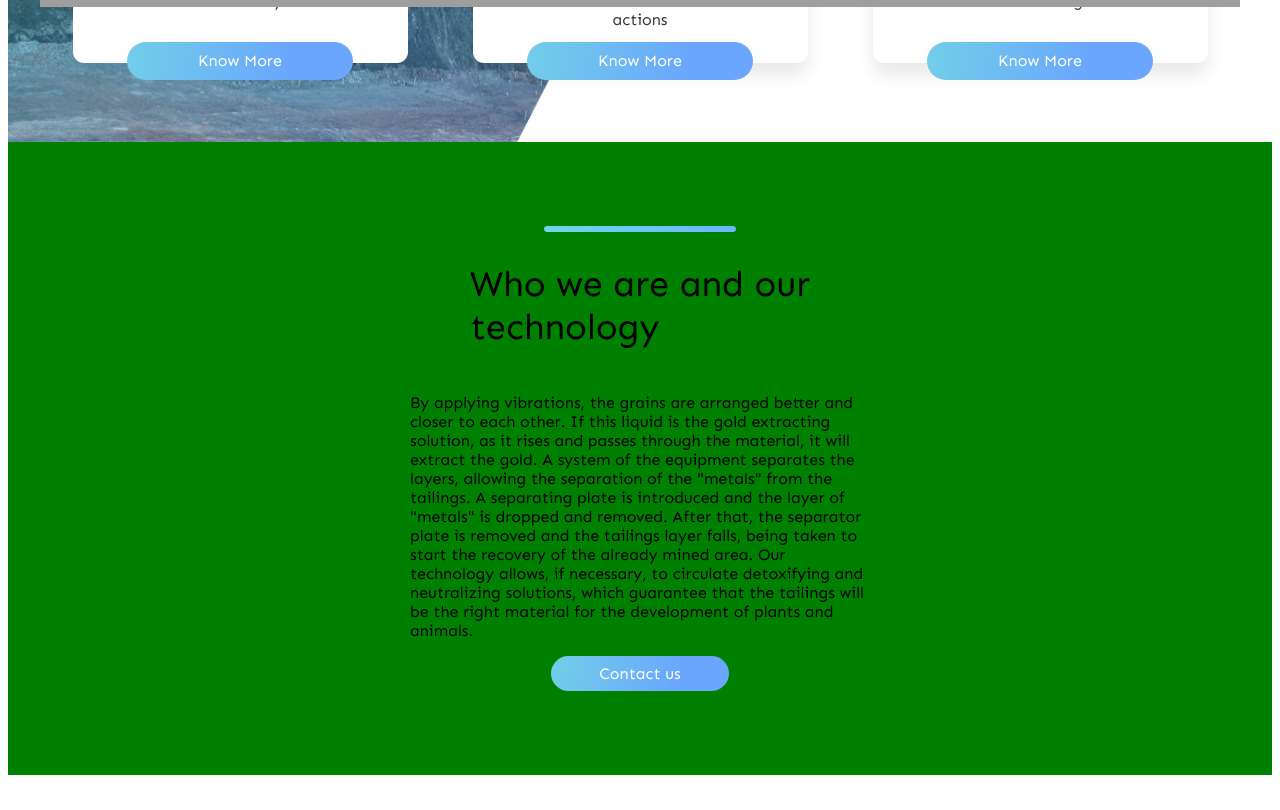
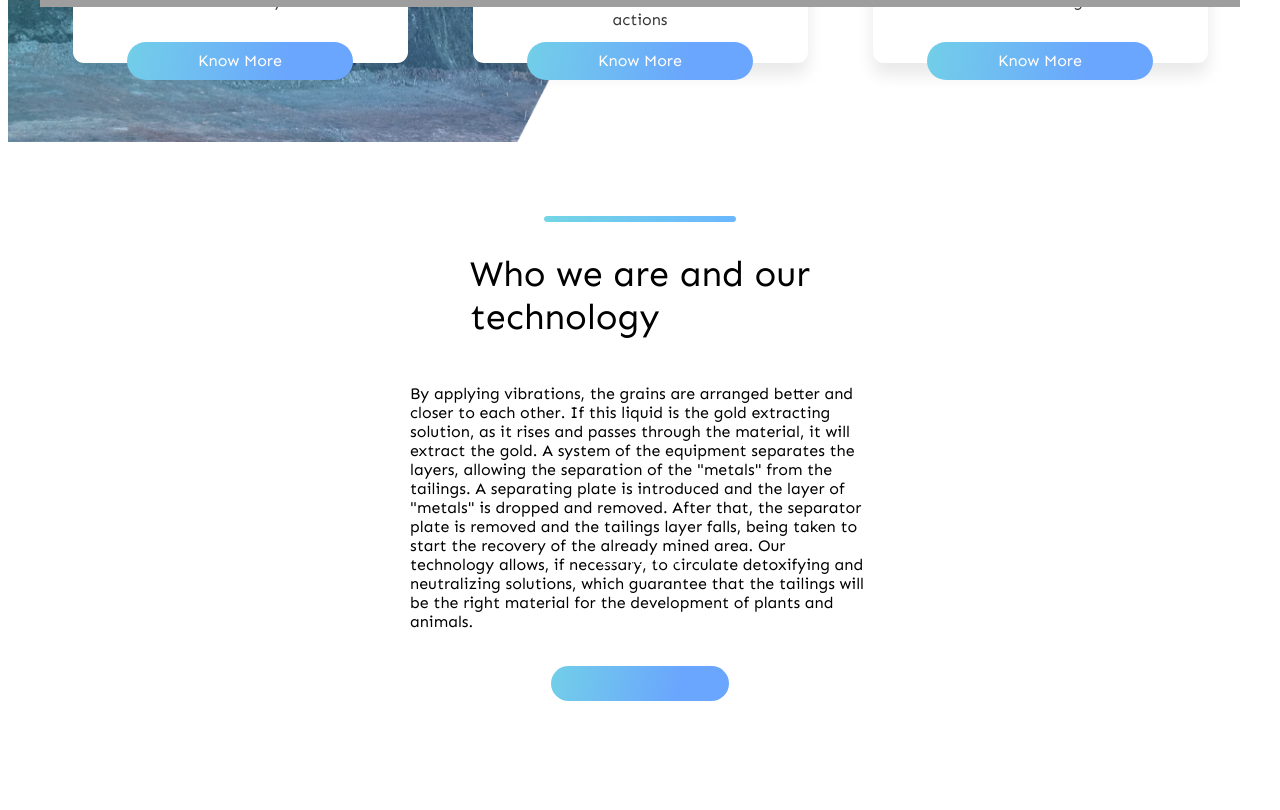
Before and after one commit to citi-onboarding/sustmat-one-page, a React (Create React App) app in the folder client/: page / in a window 1280 px wide. Shown: the part 1270-2080 px from the top of the page. Built offline with nearby package versions, Linux system fonts and the light colour scheme; grey boxes are pictures that could not be loaded.

Commit message:
feature/cauroselsec: added texts and startedthe carousel

```diff
--- a/client/package.json
+++ b/client/package.json
@@ -14,6 +14,8 @@
     "react": "^18.1.0",
     "react-dom": "^18.1.0",
     "react-scripts": "5.0.1",
+    "react-slick": "^0.29.0",
+    "slick-carousel": "^1.8.1",
     "styled-components": "^5.3.5",
     "typescript": "^4.4.2",
     "web-vitals": "^2.1.0"
@@ -43,6 +45,7 @@
     ]
   },
   "devDependencies": {
+    "@types/react-slick": "^0.23.10",
     "@types/styled-components": "^5.1.25"
   }
 }
--- a/client/src/components/CarouselSlide/styles.ts
+++ b/client/src/components/CarouselSlide/styles.ts
@@ -0,0 +1 @@
+import styled from "styled-components";
--- a/client/src/pages/Carousel/index.tsx
+++ b/client/src/pages/Carousel/index.tsx
@@ -16,7 +16,7 @@ export const Carousel: React.FC = () => {
                     By applying vibrations, the grains are arranged
                     better and closer to each other. If this liquid is the
                     gold extracting solution, as it rises and passes through the
-                    material, it will extract the gold. A system of the equipment
+                    material, it will extract the gold. <b/> A system of the equipment
                     separates the layers, allowing the separation of the "metals"
                     from the tailings. A separating plate is introduced and the layer
                     of "metals" is dropped and removed. After that, the separator plate
--- a/client/src/pages/Carousel/styles.ts
+++ b/client/src/pages/Carousel/styles.ts
@@ -5,7 +5,7 @@ export const CarouselContainer = styled.div`
     max-width: 1366px;
     height: 633px;
     margin: auto;
-    background: green;
+    background: white;
     display: flex;
     flex-direction: row;
     justify-content: center;
@@ -29,6 +29,7 @@ export const TextContainer = styled.div`
 
     p{
         width: 460px;
+        height: 266px;
         font-family: 'Sen';
         font-style: normal;
         font-weight: 400;
@@ -47,6 +48,10 @@ export const Button = styled.div`
 
     background: linear-gradient(278.87deg, #6AA5FE 27.2%, #73D5E5 111.13%);
 
+    &:hover{
+        background: linear-gradient(47.06deg, #478DF7 -15.87%, #73D5E5 143.09%);
+        cursor: pointer;
+    }
 `
 export const ButtonText = styled.p`
     font-family: 'Sen';
```
Also changed, not shown: client/src/components/CarouselSlide/index.tsx (+2 -12 lines), 2 other files (tests, documents, lock files or other folders).
